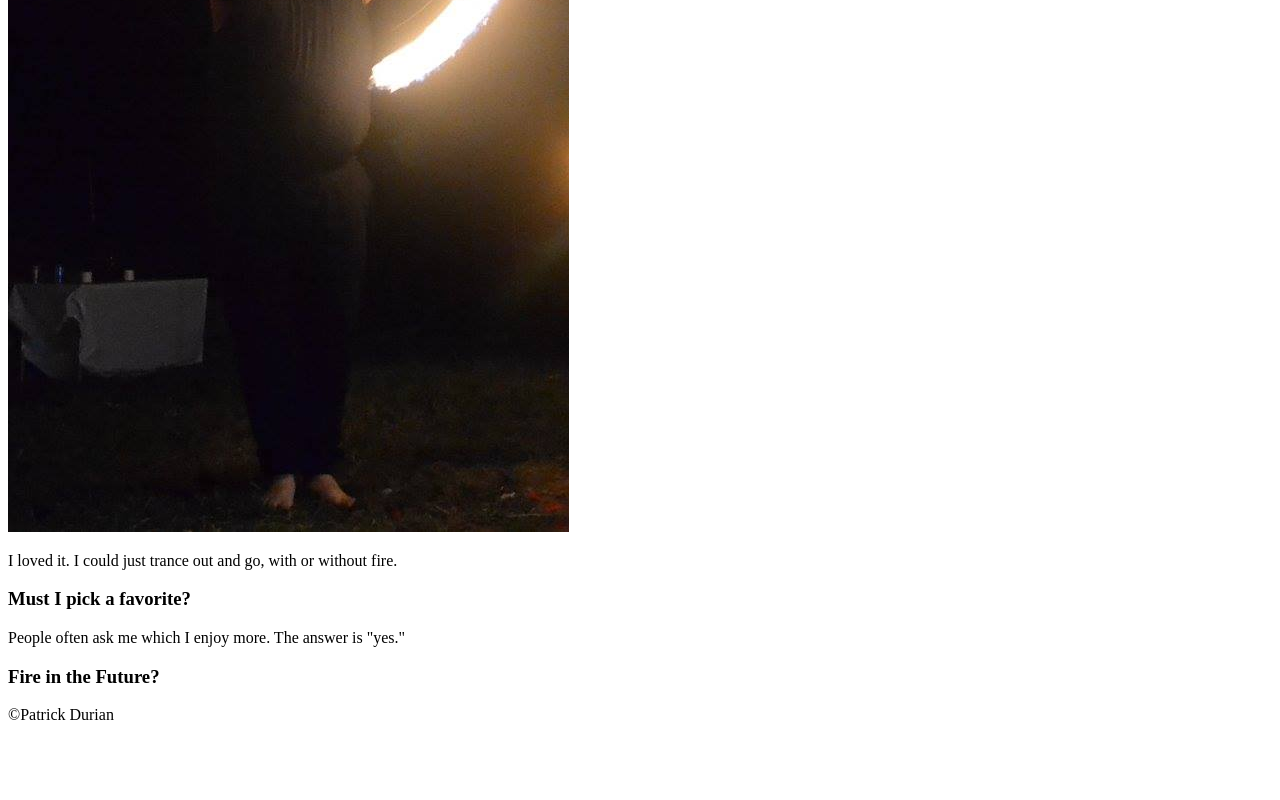
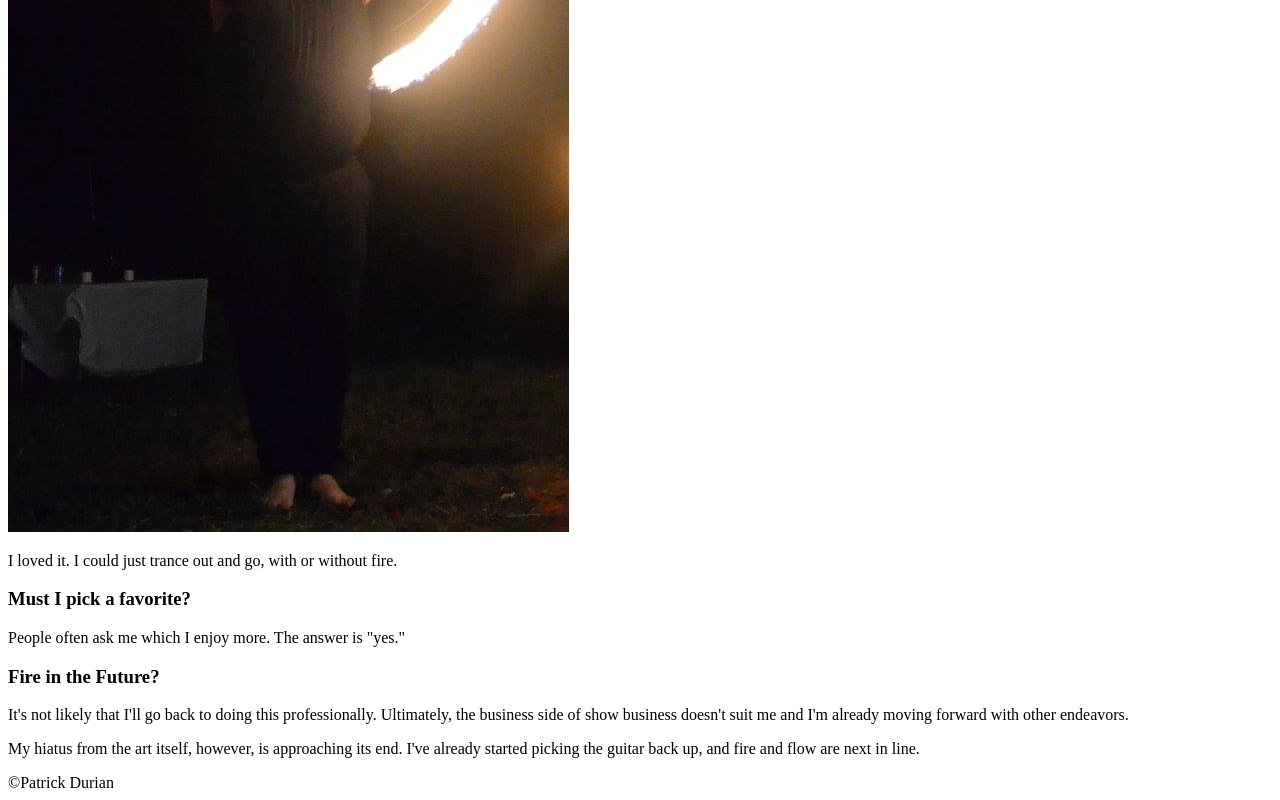
Before and after one commit to Stl-LC101-MAY-2022/js-assignment-4-html-me-something-pjduri, a website: page index.html in a window 1280 px wide. Shown: the part 3693-4493 px from the top of the page. Before the commit the page ends 4425 px from the top, so only its background shows below. Drawn offline with Linux system fonts and the light colour scheme.

Commit message:
Finished main.

```diff
--- a/index.html
+++ b/index.html
@@ -181,7 +181,13 @@
 
    <article id="closingThoughts">
    <h3>Fire in the Future?</h3>
-   <p></p>
+   <p id="closingThoughts1">It's not likely that I'll go back to doing this professionally.
+      Ultimately, the business side of show business doesn't suit me
+      and I'm already moving forward with other endeavors.
+   </p>
+   <p>My hiatus from the art itself, however, is approaching its end.  I've already started
+      picking the guitar back up, and fire and flow are next in line.
+   </p>
    </article>
    </main>
    <footer>&COPY;Patrick Durian</footer>
```
